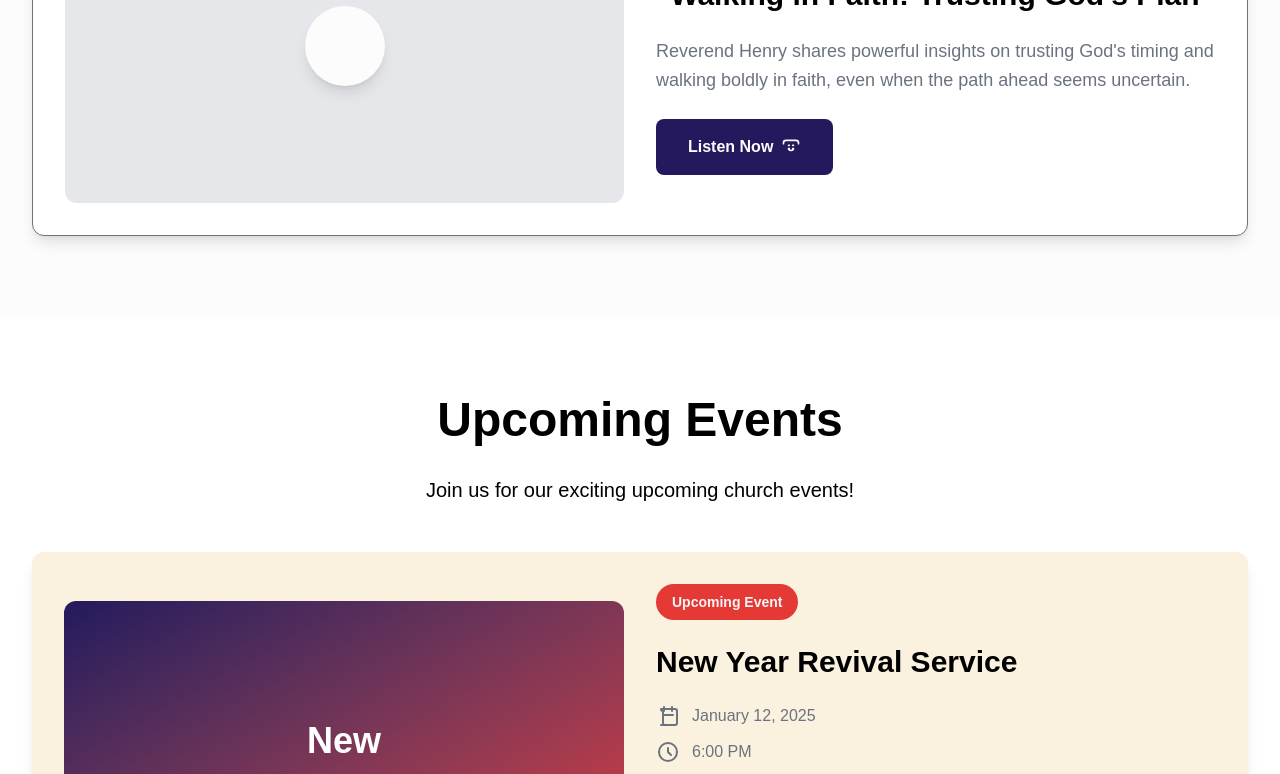
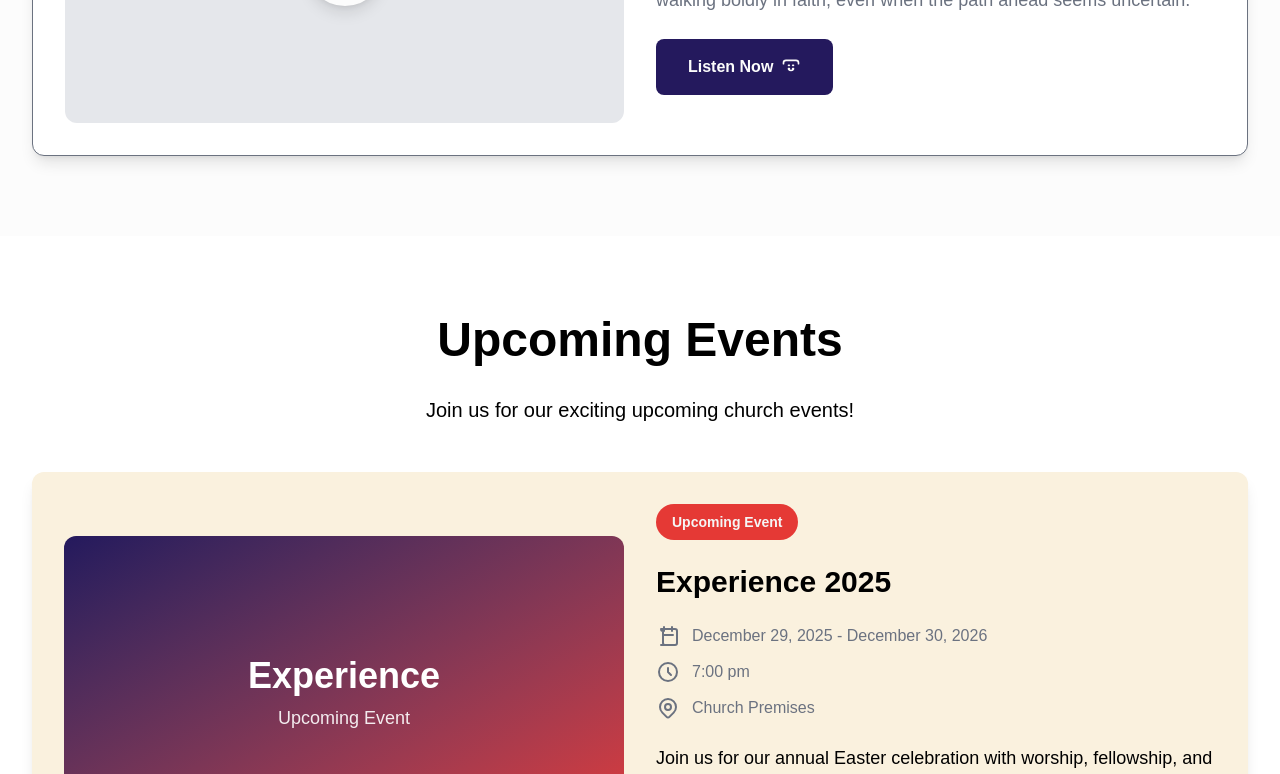
Before and after one commit to geraldofori/newlife-website, a Next.js app: page / in a window 1280 px wide. Shown: the part 2660-3434 px from the top of the page. Built offline with nearby package versions, Linux system fonts and the light colour scheme.

Commit message:
enhancement: implemented ui updates and recommendations

```diff
--- a/components/common/footer.tsx
+++ b/components/common/footer.tsx
@@ -108,18 +108,14 @@ const Footer = () => {
             <div>
               <h3 className="text-[#FFD700] text-sm font-medium mb-3 pt-4">Stay Connected</h3>
               <div className="flex items-center gap-4">
+                {/* Facebook */}
                 <a href="#" className="w-6 h-6 text-[#C1C5CE] hover:text-[#FFD700] transition-colors">
                   <svg fill="currentColor" viewBox="0 0 24 24">
                     <path d="M24 12.073c0-6.627-5.373-12-12-12s-12 5.373-12 12c0 5.99 4.388 10.954 10.125 11.854v-8.385H7.078v-3.47h3.047V9.43c0-3.007 1.792-4.669 4.533-4.669 1.312 0 2.686.235 2.686.235v2.953H15.83c-1.491 0-1.956.925-1.956 1.874v2.25h3.328l-.532 3.47h-2.796v8.385C19.612 23.027 24 18.062 24 12.073z"/>
                   </svg>
                 </a>
 
-                <a href="#" className="w-6 h-6 text-[#C1C5CE] hover:text-[#FFD700] transition-colors">
-                  <svg fill="currentColor" viewBox="0 0 24 24">
-                    <path d="M12.017 0C5.396 0 .029 5.367.029 11.987c0 5.079 3.158 9.417 7.618 11.174-.105-.949-.199-2.403.041-3.439.219-.937 1.406-5.957 1.406-5.957s-.359-.72-.359-1.781c0-1.663.967-2.911 2.168-2.911 1.024 0 1.518.769 1.518 1.688 0 1.029-.653 2.567-.992 3.992-.285 1.193.6 2.165 1.775 2.165 2.128 0 3.768-2.245 3.768-5.487 0-2.861-2.063-4.869-5.008-4.869-3.41 0-5.409 2.562-5.409 5.199 0 1.033.394 2.143.889 2.741.099.12.112.225.085.345-.09.375-.293 1.199-.334 1.363-.053.225-.172.271-.402.165-1.495-.69-2.433-2.878-2.433-4.646 0-3.776 2.748-7.252 7.92-7.252 4.158 0 7.392 2.967 7.392 6.923 0 4.135-2.607 7.462-6.233 7.462-1.214 0-2.357-.629-2.746-1.378l-.748 2.853c-.271 1.043-1.002 2.35-1.492 3.146C9.57 23.812 10.763 24.009 12.017 24.009c6.624 0 11.99-5.367 11.99-11.988C24.007 5.367 18.641.001 12.017.001z"/>
-                  </svg>
-                </a>
-
+                {/* WhatsApp */}
                 <a href="#" className="w-6 h-6 text-[#C1C5CE] hover:text-[#FFD700] transition-colors">
                   <svg fill="currentColor" viewBox="0 0 24 24">
                     <path d="M17.472 14.382c-.297-.149-1.758-.867-2.03-.967-.273-.099-.471-.148-.67.15-.197.297-.767.966-.94 1.164-.173.199-.347.223-.644.075-.297-.15-1.255-.463-2.39-1.475-.883-.788-1.48-1.761-1.653-2.059-.173-.297-.018-.458.13-.606.134-.133.298-.347.446-.52.149-.174.198-.298.298-.497.099-.198.05-.371-.025-.52-.075-.149-.669-1.612-.916-2.207-.242-.579-.487-.5-.669-.51-.173-.008-.371-.01-.57-.01-.198 0-.52.074-.792.372-.272.297-1.04 1.016-1.04 2.479 0 1.462 1.065 2.875 1.213 3.074.149.198 2.096 3.2 5.077 4.487.709.306 1.262.489 1.694.625.712.227 1.36.195 1.871.118.571-.085 1.758-.719 2.006-1.413.248-.694.248-1.289.173-1.413-.074-.124-.272-.198-.57-.347m-5.421 7.403h-.004a9.87 9.87 0 01-5.031-1.378l-.361-.214-3.741.982.998-3.648-.235-.374a9.86 9.86 0 01-1.51-5.26c.001-5.45 4.436-9.884 9.888-9.884 2.64 0 5.122 1.03 6.988 2.898a9.825 9.825 0 012.893 6.994c-.003 5.45-4.437 9.884-9.885 9.884m8.413-18.297A11.815 11.815 0 0012.05 0C5.495 0 .16 5.335.157 11.892c0 2.096.547 4.142 1.588 5.945L.057 24l6.305-1.654a11.882 11.882 0 005.683 1.448h.005c6.554 0 11.89-5.335 11.893-11.893A11.821 11.821 0 0020.885 3.488"/>
@@ -135,12 +131,6 @@ const Footer = () => {
                 <a href="#" className="w-6 h-6 text-[#C1C5CE] hover:text-[#FFD700] transition-colors">
                   <svg fill="currentColor" viewBox="0 0 24 24">
                     <path d="M23.498 6.186a3.016 3.016 0 0 0-2.122-2.136C19.505 3.545 12 3.545 12 3.545s-7.505 0-9.377.505A3.017 3.017 0 0 0 .502 6.186C0 8.07 0 12 0 12s0 3.93.502 5.814a3.016 3.016 0 0 0 2.122 2.136c1.871.505 9.376.505 9.376.505s7.505 0 9.377-.505a3.015 3.015 0 0 0 2.122-2.136C24 15.93 24 12 24 12s0-3.93-.502-5.814zM9.545 15.568V8.432L15.818 12l-6.273 3.568z"/>
-                  </svg>
-                </a>
-
-                <a href="#" className="w-6 h-6 text-[#C1C5CE] hover:text-[#FFD700] transition-colors">
-                  <svg fill="currentColor" viewBox="0 0 24 24">
-                    <path d="M20.447 20.452h-3.554v-5.569c0-1.328-.027-3.037-1.852-3.037-1.853 0-2.136 1.445-2.136 2.939v5.667H9.351V9h3.414v1.561h.046c.477-.9 1.637-1.85 3.37-1.85 3.601 0 4.267 2.37 4.267 5.455v6.286zM5.337 7.433c-1.144 0-2.063-.926-2.063-2.065 0-1.138.92-2.063 2.063-2.063 1.14 0 2.064.925 2.064 2.063 0 1.139-.925 2.065-2.064 2.065zm1.782 13.019H3.555V9h3.564v11.452zM22.225 0H1.771C.792 0 0 .774 0 1.729v20.542C0 23.227.792 24 1.771 24h20.451C23.2 24 24 23.227 24 22.271V1.729C24 .774 23.2 0 22.222 0h.003z"/>
                   </svg>
                 </a>
               </div>
--- a/components/ui/home/sections/UpcomingSection.tsx
+++ b/components/ui/home/sections/UpcomingSection.tsx
@@ -1,48 +1,9 @@
 "use client"
+import { events } from '@/constants'
 import React, { useState, useEffect } from 'react'
-
-interface EventData {
-  id: number
-  title: string
-  date: string
-  time: string
-  location: string
-  description: string
-  badge: string
-}
 
 const UpcomingSection = () => {
   const [currentSlide, setCurrentSlide] = useState(0)
-
-  const events: EventData[] = [
-    {
-      id: 1,
-      title: "New Year Revival Service",
-      date: "January 12, 2025",
-      time: "6:00 PM",
-      location: "Church Premises",
-      description: "Special revival service to kick off the new year with spiritual renewal",
-      badge: "Upcoming Event"
-    },
-    {
-      id: 2,
-      title: "Youth Conference 2025",
-      date: "February 15, 2025",
-      time: "9:00 AM",
-      location: "Main Auditorium",
-      description: "Empowering the next generation with faith, purpose, and community building",
-      badge: "Special Event"
-    },
-    {
-      id: 3,
-      title: "Easter Celebration Service",
-      date: "March 30, 2025",
-      time: "10:00 AM",
-      location: "Church Premises",
-      description: "Join us for our annual Easter celebration with worship, fellowship, and renewal",
-      badge: "Holiday Service"
-    }
-  ]
 
   // Auto-advance carousel every 5 seconds
   useEffect(() => {
@@ -77,7 +38,7 @@ const UpcomingSection = () => {
             <div className="w-full lg:w-1/2">
               <div className="aspect-video bg-gradient-to-br from-[#24195D] to-[#E53935] rounded-xl flex items-center justify-center">
                 <div className="text-white text-center">
-                  <div className="text-4xl font-bold mb-2">{currentEvent.title.split(' ')[0]}</div>
+                  <div className="text-4xl font-bold mb-2">{currentEvent.preview}</div>
                   <div className="text-lg opacity-90">{currentEvent.badge}</div>
                 </div>
               </div>
--- a/components/ui/home/sections/WelcomeSection.tsx
+++ b/components/ui/home/sections/WelcomeSection.tsx
@@ -5,9 +5,6 @@ const WelcomeSection = () => {
   return (
       <section className="w-full  bg-[rgba(255,215,0,0.04)] py-20 px-4 lg:px-8">
         <div className="max-w-7xl mx-auto">
-          <h2 className="text-4xl lg:text-5xl font-bold text-black text-center mb-8">
-            Welcome Message
-          </h2>
 
           <div className="flex flex-col lg:flex-row gap-12 items-center">
             {/* Pastor Photo */}
--- a/constants/index.ts
+++ b/constants/index.ts
@@ -0,0 +1,26 @@
+import { EventData } from "@/models";
+
+export const events: EventData[] = [
+  {
+    id: 1,
+    preview: "FOP",
+    title: "Festival of Prayer(21 days)",
+    date: "November 16, 2025 - December 7, 2025",
+    time: "7:00 PM",
+    location: "Church Premises",
+    description:
+      "Special revival service to kick off the new year with spiritual renewal",
+    badge: "Upcoming Event",
+  },
+  {
+    id: 2,
+    preview: "Experience",
+    title: "Experience 2025",
+    date: "December 29, 2025 - December 30, 2026",
+    time: "7:00 pm",
+    location: "Church Premises",
+    description:
+      "Join us for our annual Easter celebration with worship, fellowship, and renewal",
+    badge: "Upcoming Event",
+  },
+];
```
Also changed, not shown: models/index.ts (+10 -0 lines).
